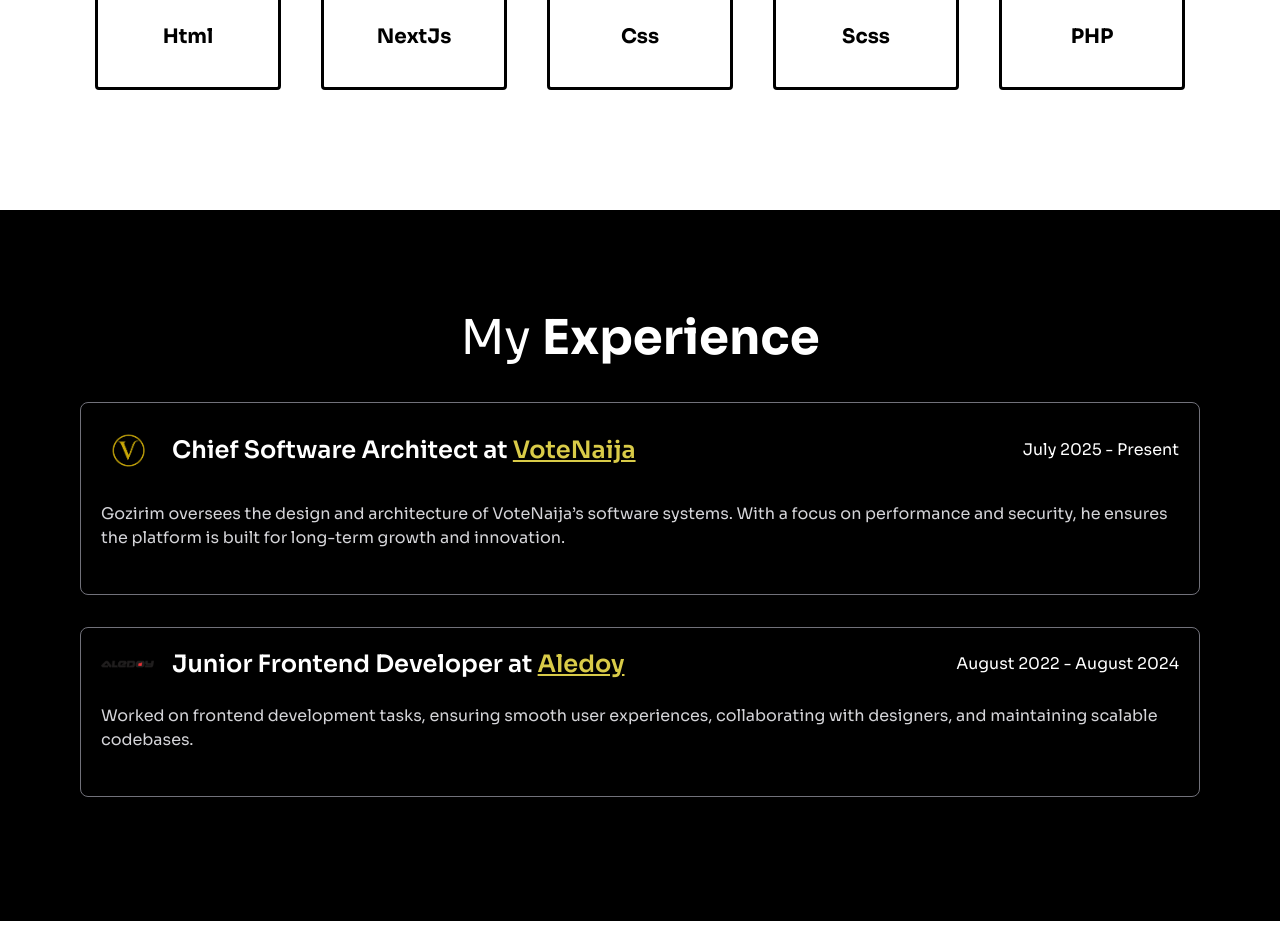
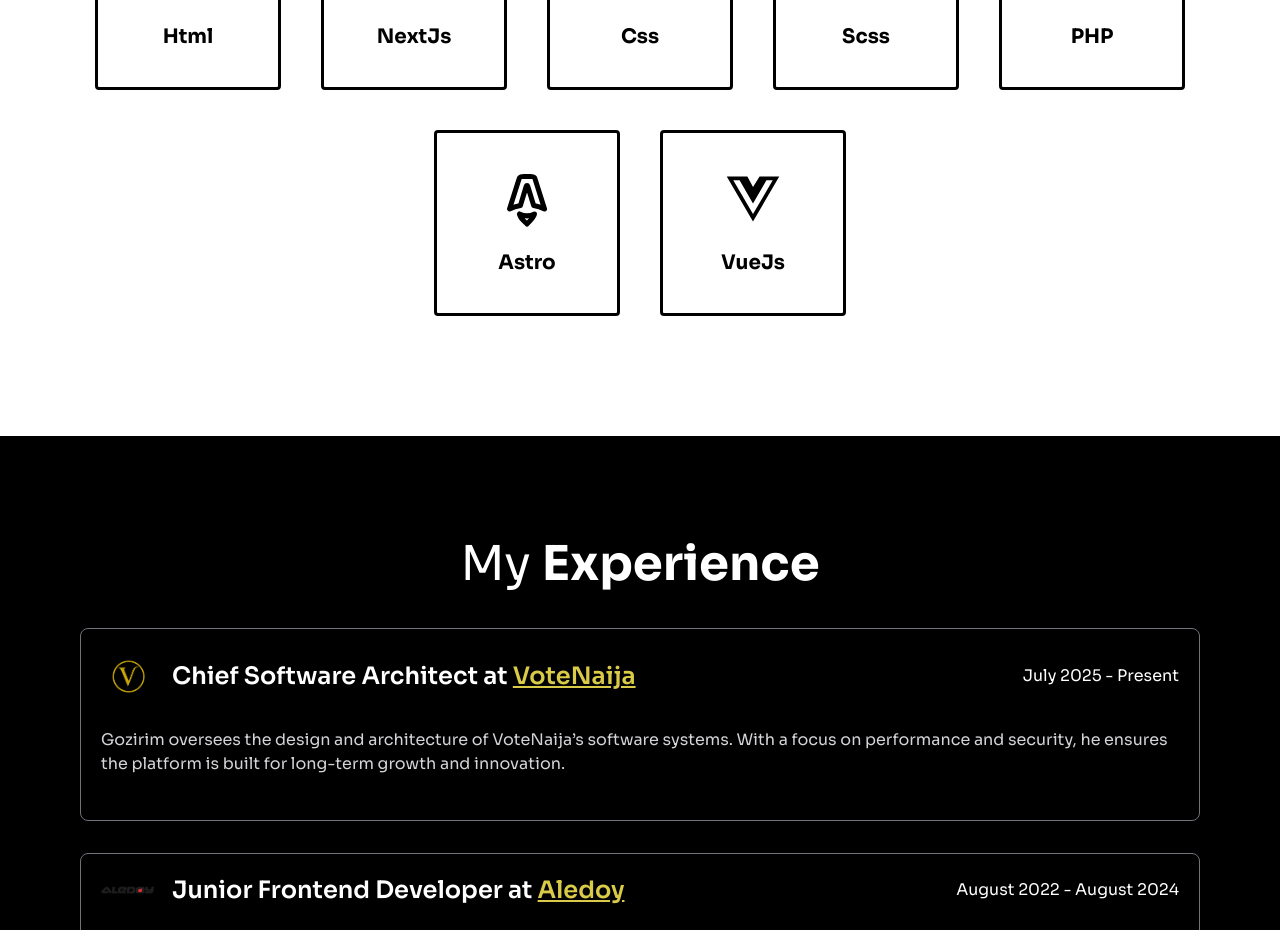
Before and after one commit to Kizito3/myportfolio, a React (Vite) app: page / in a window 1280 px wide. Shown: the part 1260-2190 px from the top of the page. Built offline with nearby package versions, Linux system fonts and the light colour scheme.

Commit message:
feat:added new skills

```diff
--- a/src/components/Skills.jsx
+++ b/src/components/Skills.jsx
@@ -6,6 +6,8 @@ import { SiJavascript, SiPhp } from "react-icons/si";
 import { BiLogoTypescript } from "react-icons/bi";
 import { IoLogoHtml5 } from "react-icons/io";
 import { RiNextjsFill } from "react-icons/ri";
+import { TbBrandAstro } from "react-icons/tb";
+import { FaVuejs } from "react-icons/fa";
 import SkillContainer from "./SkillContainer";
 
 const parentVariants = {
@@ -55,6 +57,8 @@ const skills = [
   { icon: <FaCss3 size={60} />, label: "Css" },
   { icon: <FaSass size={60} />, label: "Scss" },
   { icon: <SiPhp size={60} />, label: "PHP" },
+  { icon: <TbBrandAstro size={60} />, label: "Astro" },
+  { icon: <FaVuejs size={60} />, label: "VueJs" },
 ];
 
 export default function SkillsSection() {
```
